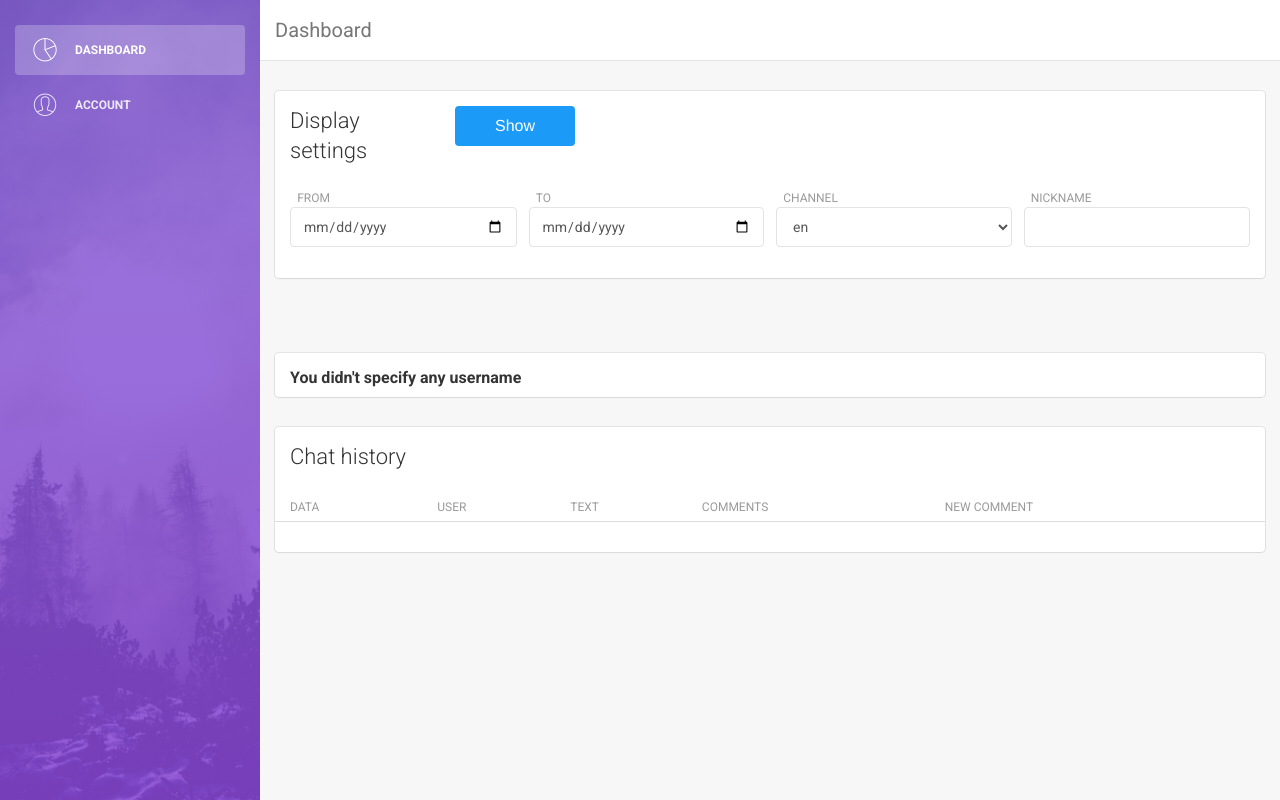
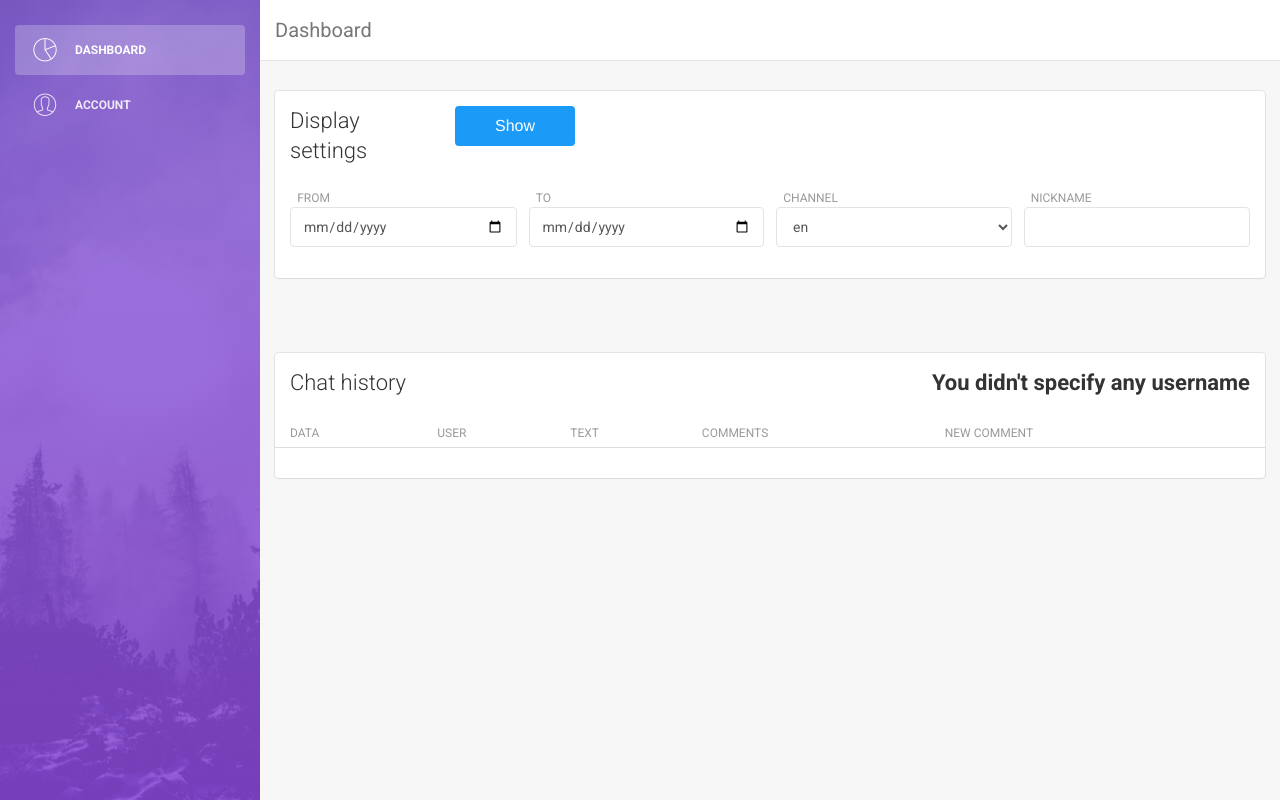
Before and after one commit to 30mb1/Chat-parser, a Flask app: page / in a window 1280 px wide. Run offline with Flask 2, Linux system fonts and the light colour scheme; data that the repository does not hold is empty; some libraries are stand-ins or nearby versions.

Commit message:
Current username string moved to table.

```diff
--- a/app/templates/index.html
+++ b/app/templates/index.html
@@ -95,6 +95,7 @@
                                 </div>
 
                             </form>
+
                         </div>
                     </div>
                 </div>
@@ -110,24 +111,21 @@
                 </ul>
 
                 <div class="row">
-                    <div class="card">
-                        <div class="content">
-                            <div class="col-md-12">
+                    <div class="card ">
+                        <div class="row">
+                            <div class="header">
+                                <div class="col-md-6">
+                                    <h4 class="title">Chat history</h4>
                                 </div>
+                                <div class="col-md-6">
                                     {% if cur_username %}
-                                <h5 class="title">Your current username: <b>{{cur_username}}</b></h5>
+                                        <h4 class="title" style="float:right">Your current username: <b>{{cur_username}}</b></h4>
                                     {% else %}
-                                <h5 class="title"><b>You didn't specify any username</b></h5>
+                                        <h4 class="title" style="float:right"><b>You didn't specify any username</b></h4>
                                         {% set cur_username = 'Anonymous' %}
                                     {% endif %}
                                 </div>
                             </div>
-                </div>
-
-                <div class="row">
-                    <div class="card ">
-                        <div class="header">
-                            <h4 class="title">Chat history</h4>
                         </div>
                         <div class="content">
                             <div class="table-full-width" style="height:auto; overflow: auto">
```
Lines whose indentation alone changed are shown as unchanged.
